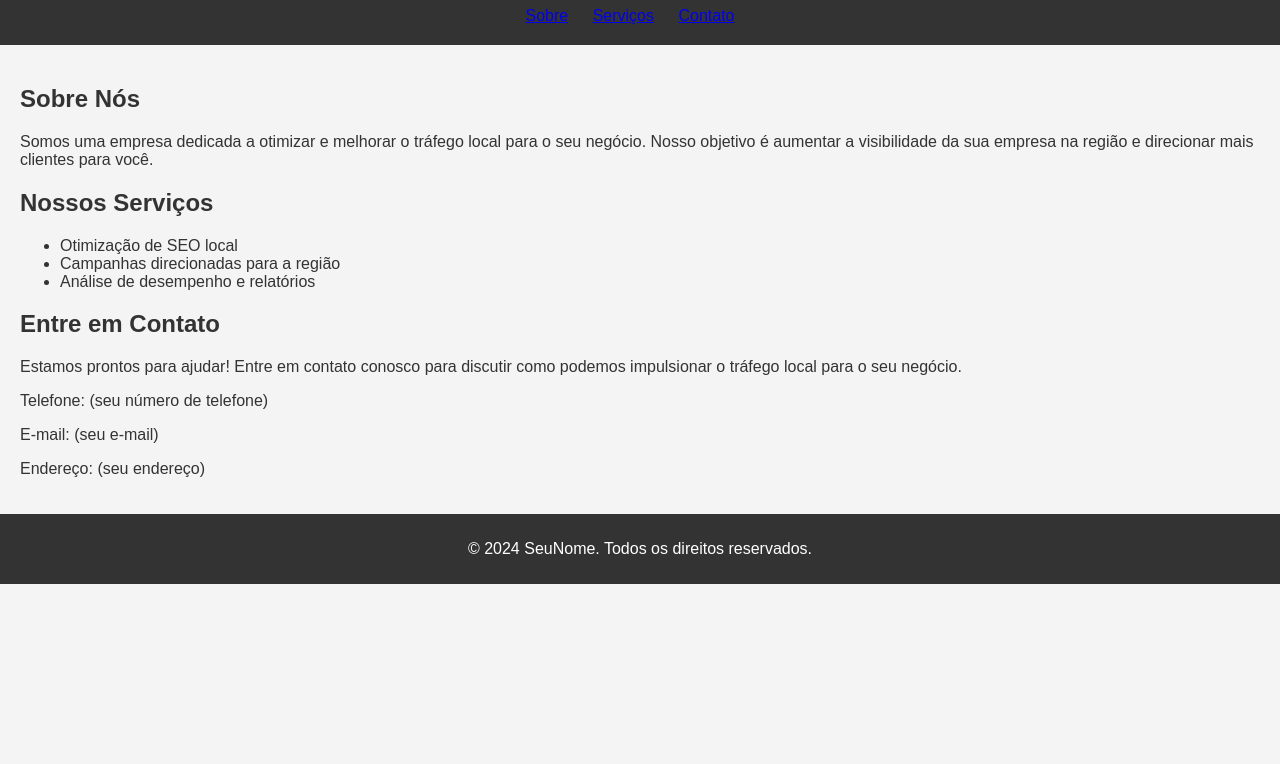
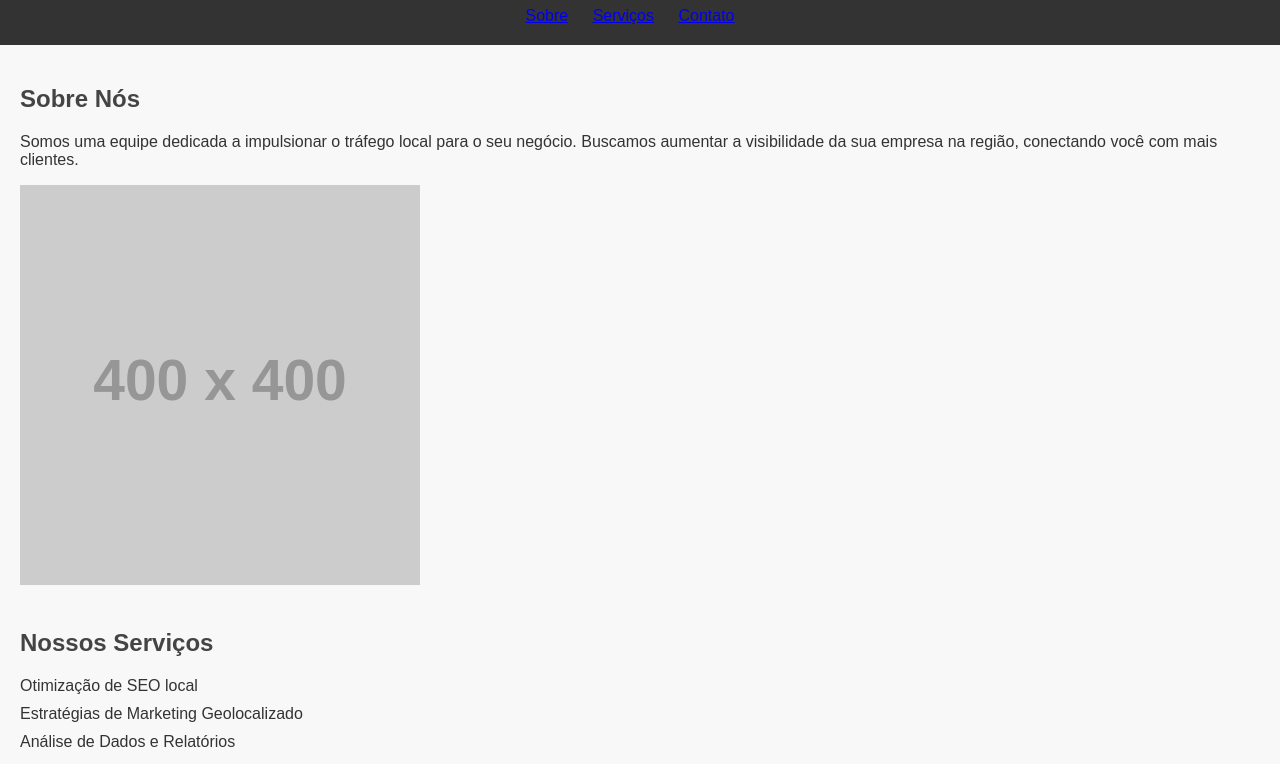
Before and after one commit to jocivansilva/ritualzumbidoo.online, a plain HTML site: page index.html in a window 1280 px wide. Shown: the part 93-857 px from the top of the page. Before the commit the page ends 800 px from the top, so only its background shows below. Drawn offline with Linux system fonts and the light colour scheme; placeholder pictures from the web are drawn by us.

Commit message:
Update index.html
Signed-off-by: jocivansilva <101907408+jocivansilva@users.noreply.github.com>

```diff
--- a/index.html
+++ b/index.html
@@ -9,7 +9,7 @@
       font-family: Arial, sans-serif;
       margin: 0;
       padding: 0;
-      background-color: #f4f4f4;
+      background-color: #f8f8f8;
       color: #333;
     }
     header {
@@ -36,13 +36,29 @@
       text-align: center;
       padding: 10px 0;
     }
+    section {
+      margin-bottom: 40px;
+    }
+    h2 {
+      color: #444;
+    }
+    .services ul {
+      list-style: none;
+      padding: 0;
+    }
+    .services ul li {
+      margin-bottom: 10px;
+    }
+    .contact p {
+      margin-bottom: 8px;
+    }
   </style>
 </head>
 <body>
 
   <!-- Cabeçalho -->
   <header>
-    <h1>Seja Bem-Vindo ao Projeto de Tráfego Local</h1>
+    <h1>Projeto de Tráfego Local</h1>
     <nav>
       <ul>
         <li><a href="#sobre">Sobre</a></li>
@@ -56,26 +72,29 @@
   <main>
     <section id="sobre">
       <h2>Sobre Nós</h2>
-      <p>Somos uma empresa dedicada a otimizar e melhorar o tráfego local para o seu negócio. Nosso objetivo é aumentar a visibilidade da sua empresa na região e direcionar mais clientes para você.</p>
+      <p>Somos uma equipe dedicada a impulsionar o tráfego local para o seu negócio. Buscamos aumentar a visibilidade da sua empresa na região, conectando você com mais clientes.</p>
+      <img src="https://via.placeholder.com/400" alt="Imagem de exemplo sobre nós">
     </section>
 
     <!-- Seção Serviços -->
-    <section id="servicos">
+    <section id="servicos" class="services">
       <h2>Nossos Serviços</h2>
       <ul>
         <li>Otimização de SEO local</li>
-        <li>Campanhas direcionadas para a região</li>
-        <li>Análise de desempenho e relatórios</li>
+        <li>Estratégias de Marketing Geolocalizado</li>
+        <li>Análise de Dados e Relatórios</li>
       </ul>
+      <img src="https://via.placeholder.com/400" alt="Imagem de exemplo de serviços">
     </section>
 
     <!-- Seção Contato -->
-    <section id="contato">
+    <section id="contato" class="contact">
       <h2>Entre em Contato</h2>
-      <p>Estamos prontos para ajudar! Entre em contato conosco para discutir como podemos impulsionar o tráfego local para o seu negócio.</p>
+      <p>Estamos prontos para ajudar! Entre em contato conosco para discutir como podemos aumentar o tráfego local para o seu negócio.</p>
       <p>Telefone: (seu número de telefone)</p>
       <p>E-mail: (seu e-mail)</p>
       <p>Endereço: (seu endereço)</p>
+      <img src="https://via.placeholder.com/400" alt="Imagem de exemplo de contato">
     </section>
   </main>
 
```
